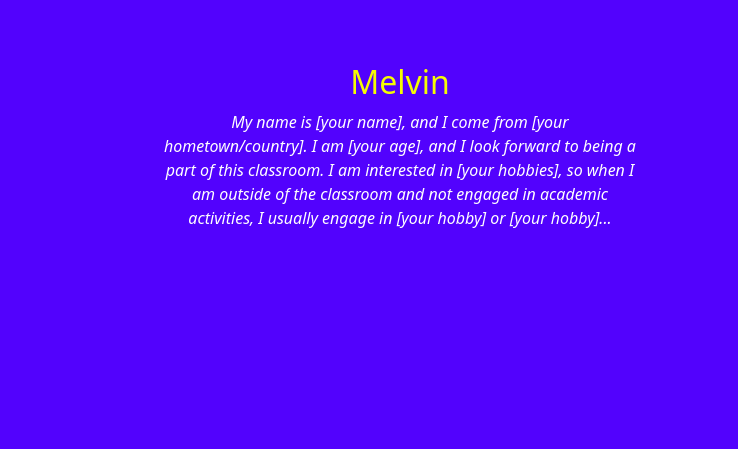
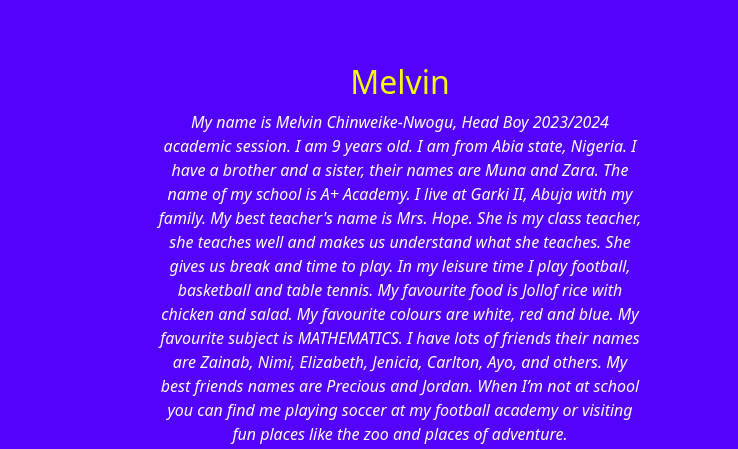
Before and after one commit to journpy/aplus_grade5_webpage, a plain HTML site: page index.html in a window 1280 px wide. Shown: the part 388-837 px from the top of the page, 542-1280 px from the left. Drawn offline with nearby package versions, Linux system fonts and the light colour scheme.

Commit message:
updated melvin's intro

```diff
--- a/index.html
+++ b/index.html
@@ -41,7 +41,8 @@
       <div class="col-md-6">
         <div class="h-100 p-5 border rounded-3 border border-0">
           <h2 class="text-custom">Melvin</h2>
-          <p class="fst-italic text-white">My name is [your name], and I come from [your hometown/country]. I am [your age], and I look forward to being a part of this classroom. I am interested in [your hobbies], so when I am outside of the classroom and not engaged in academic activities, I usually engage in [your hobby] or [your hobby]...</p>
+          <p class="fst-italic text-white">My name is Melvin Chinweike-Nwogu, Head Boy 2023/2024 academic session. I am 9 years old. I am from Abia state, Nigeria. I have a brother and a sister, their names are Muna and Zara. The name of my school is A+ Academy. I live at Garki II, Abuja with my family. My best teacher's name is Mrs. Hope. She is my class teacher, she teaches well and makes us understand what she teaches. She gives us break and time to play. In my leisure time I play football, basketball and table tennis. My favourite food is  Jollof rice with chicken and salad. My favourite colours are white, red and blue. My favourite subject is MATHEMATICS. I have lots of friends their names are Zainab, Nimi, Elizabeth, Jenicia, Carlton, Ayo, and others. My best friends names are Precious and Jordan. When I’m not at school you can find me playing soccer at my football academy or visiting fun places like the zoo and  places of adventure.
+</p>
         </div>
       </div>
 
```
